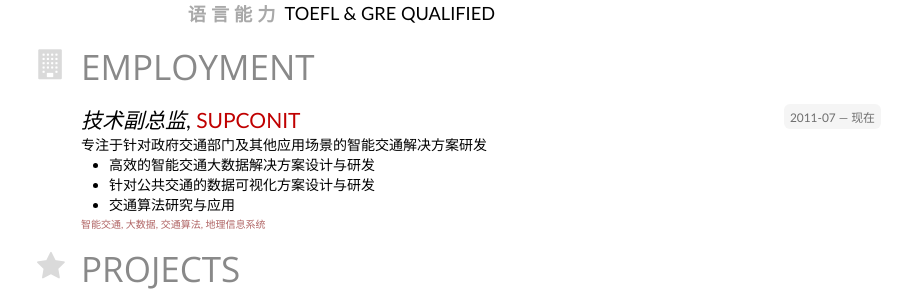
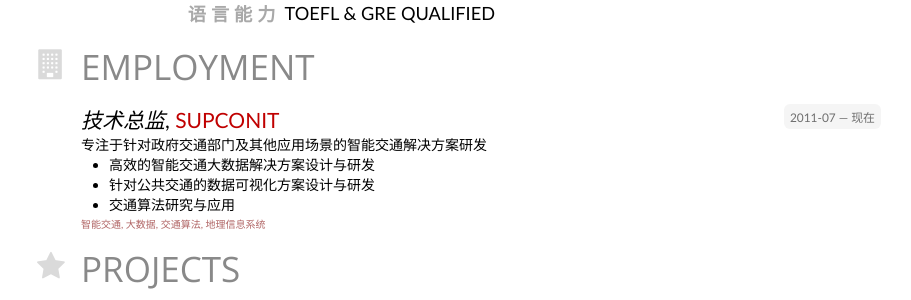
Before and after one commit to gnemux/gnemux.github.io, a Jekyll site: the page resume_cn.html, which Jekyll copies as it is, in a window 1280 px wide. Shown: the part 246-546 px from the top of the page, without its empty margins (159-1070 px from the left). Built offline with Jekyll 4.4.1, drawn with Linux system fonts in a browser that asks for light colours; nearby versions of some CDN libraries.

Commit message:
update resume

```diff
--- a/resume.html
+++ b/resume.html
@@ -238,7 +238,7 @@
 
         <div>
 
-            <h3><em>Deputy Technical Director</em>,
+            <h3><em>Technical Director</em>,
                 <a href="http://www.supcon.com">SUPCONIT</a>
             </h3>
 
--- a/resume_cn.html
+++ b/resume_cn.html
@@ -237,7 +237,7 @@
 
         <div>
 
-            <h3><em>技术副总监</em>,
+            <h3><em>技术总监</em>,
                 <a href="http://www.supcon.com">SUPCONIT</a>
             </h3>
 
```
